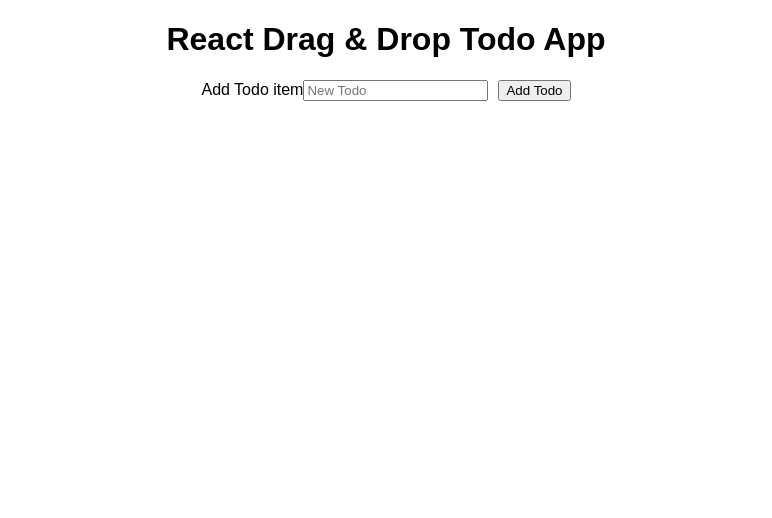
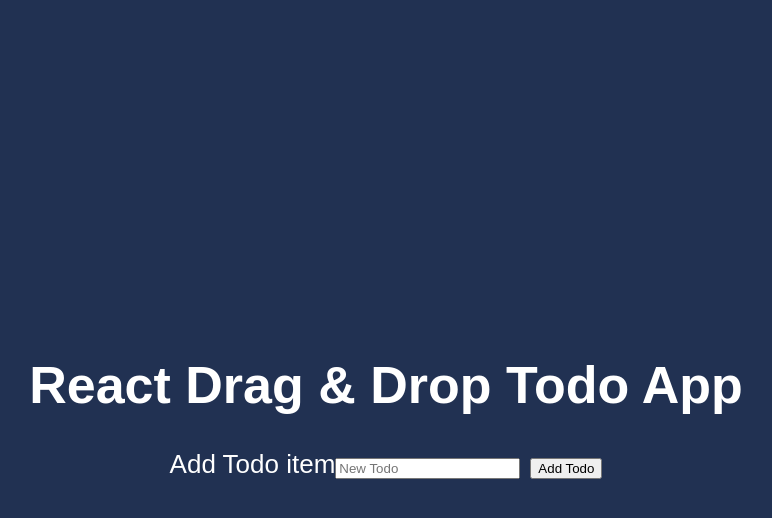
Before and after one commit to socishe/react-todo-list, a React (Create React App) app: page / in a window 1280 px wide. Shown: the top 518 px of the page, without its empty margins (254-1026 px from the left). Built offline with nearby package versions, Linux system fonts and the light colour scheme.

Commit message:
putting background

```diff
--- a/src/App.css
+++ b/src/App.css
@@ -13,7 +13,7 @@
   }
 }
 
-.App-header {
+.App {
   background-color: #213152;
   min-height: 100vh;
   display: flex;
--- a/src/components/App.js
+++ b/src/components/App.js
@@ -1,5 +1,6 @@
 import React from "react";
 import NewTodoForm from "./NewTodoForm";
+import '../App.css'
 
 
 import List from "./List";
--- a/src/components/styles.css
+++ b/src/components/styles.css
@@ -4,7 +4,6 @@
   }
 
   .item {
-    max-width: 80%;
     margin: 10px auto;
     padding: 20px;
     border-radius: 10px;
```
